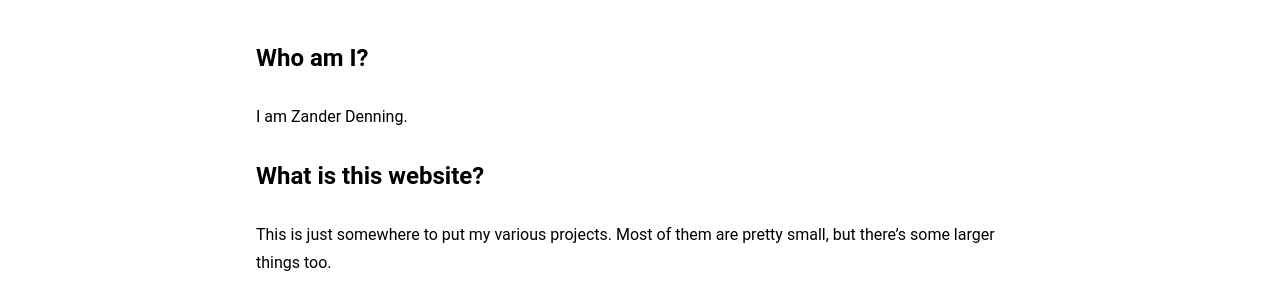
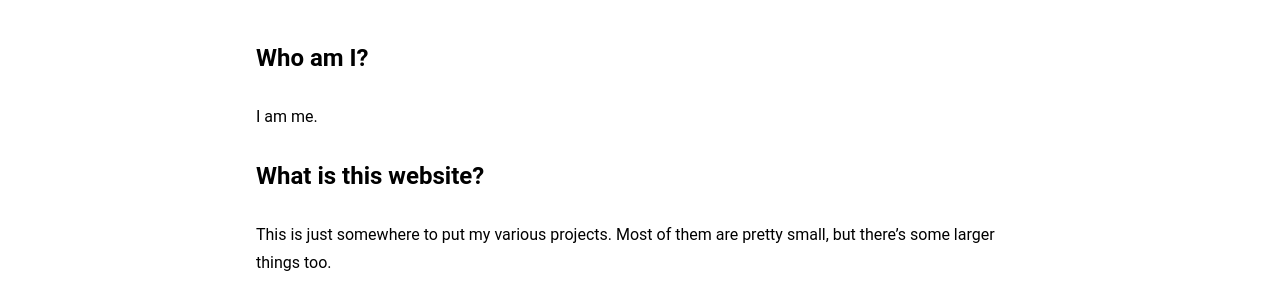
Before and after one commit to eisoptrophobia/eisoptrophobia.github.io, a Jekyll site: the page built from about/index.md, in a window 1280 px wide and 962 px high. Shown: the part 223-523 px from the top of the window. Built offline with Jekyll 4.4.1, drawn with Linux system fonts in a browser that asks for light colours.

Commit message:
Update index.md

```diff
--- a/about/index.md
+++ b/about/index.md
@@ -4,7 +4,7 @@ layout: default
 <link rel="stylesheet" href="https://eisoptrophobia.github.io/about/style.css">
 # Information
 ## Who am I?
-I am Zander Denning.
+I am me.
 ## What is this website?
 This is just somewhere to put my various projects. Most of them are pretty small, but there's some larger things too.
 ## How do I navigate this?
```
